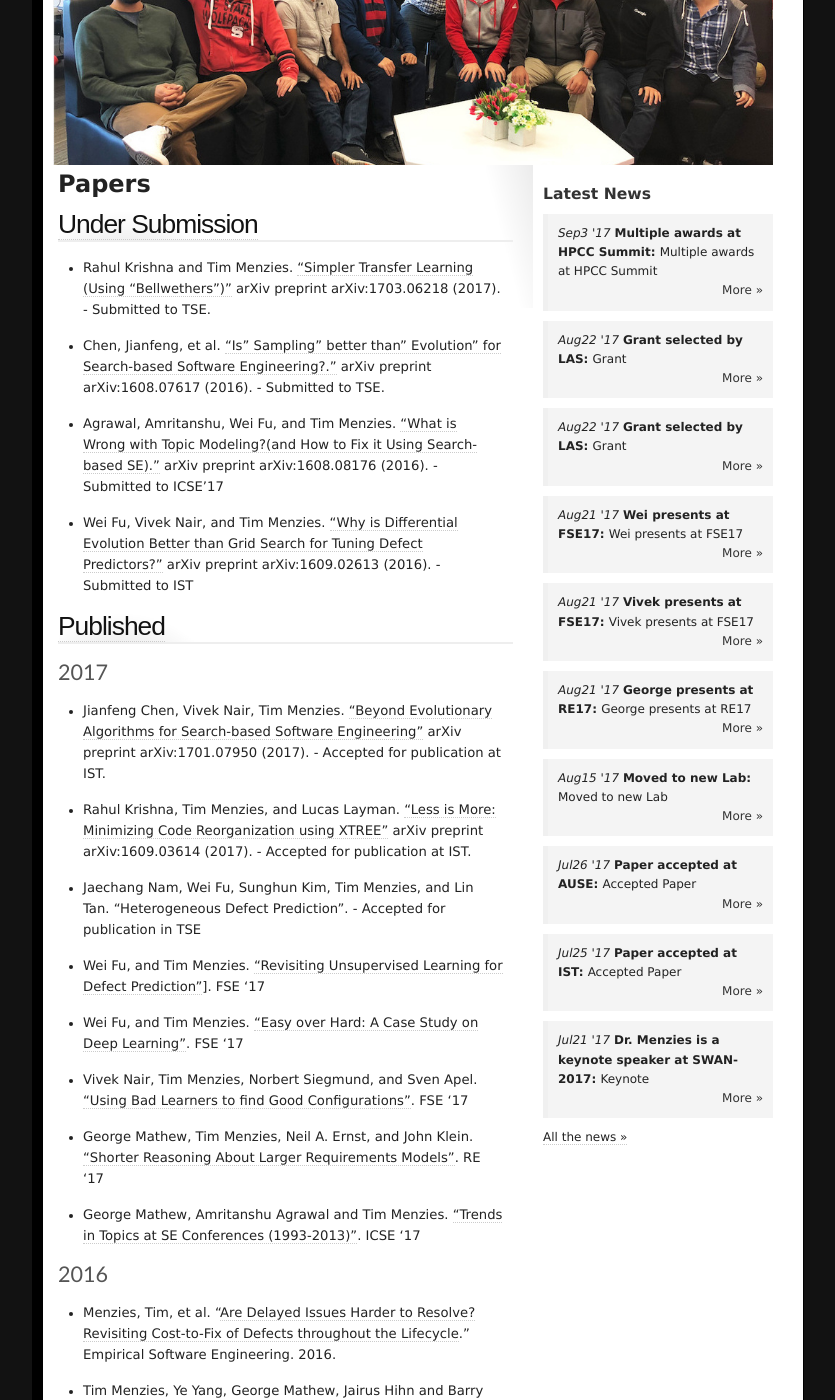
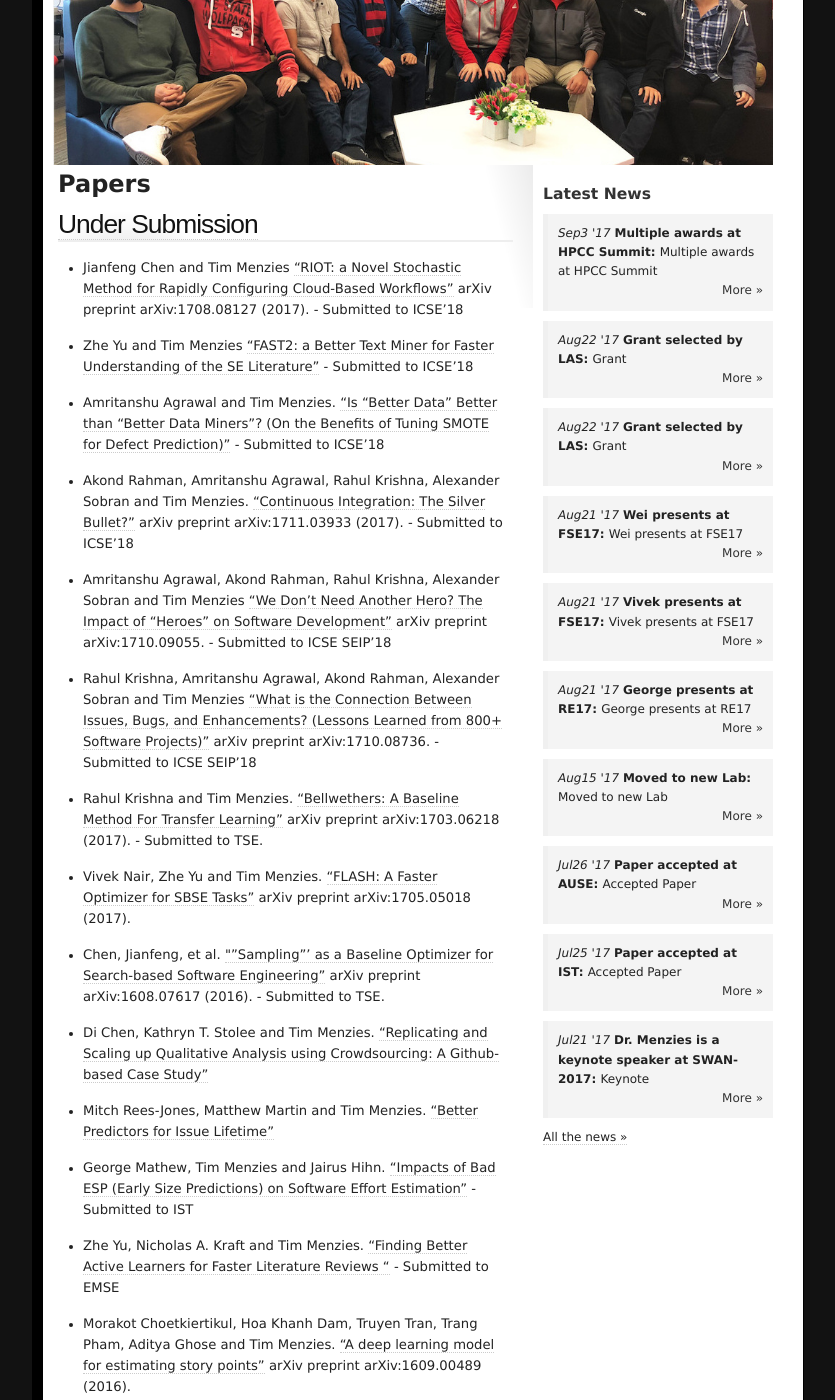
Before and after one commit to ai-se/ai-se.github.io, a Jekyll site: the page built from papers/index.html, in a window 1280 px wide and 1400 px high, scrolled down 345 px. Shown: the whole window, without its empty margins (223-1058 px from the left). Built offline with Jekyll 4.4.1, drawn with Linux system fonts in a browser that asks for light colours; comment, search, counter and statistics services are not loaded; some of the changed text lies outside the part shown.

Commit message:
update pubs

```diff
--- a/papers/_posts/2016-12-31-Papers.md
+++ b/papers/_posts/2016-12-31-Papers.md
@@ -5,6 +5,7 @@ author: Admin
 excerpt: ""
 ---
 ### 2017
+
 + Jianfeng Chen, Vivek Nair, Tim Menzies. ["Beyond Evolutionary Algorithms for Search-based Software Engineering"](https://arxiv.org/pdf/1701.07950.pdf) arXiv preprint arXiv:1701.07950 (2017). - Accepted for publication at IST.
 
 + Rahul Krishna, Tim Menzies, and Lucas Layman. ["Less is More: Minimizing Code Reorganization using XTREE"](https://arxiv.org/abs/1609.03614) arXiv preprint arXiv:1609.03614 (2017). - Accepted for publication at IST.
@@ -20,6 +21,10 @@ excerpt: ""
 + George Mathew, Tim Menzies, Neil A. Ernst, and John Klein. ["Shorter Reasoning About Larger Requirements Models"](https://arxiv.org/pdf/1702.05568.pdf). RE '17
 
 + George Mathew, Amritanshu Agrawal and Tim Menzies. ["Trends in Topics at SE Conferences (1993-2013)"](https://arxiv.org/pdf/1608.08100v1.pdf). ICSE '17
+
++ Tim Menzies, Ye Yang, George Mathew, Barry Boehm and Jairus Hihn. ["Negative Results for Software Effort Estimation"](https://arxiv.org/pdf/1609.05563) - Empirical Software Engineering 22.5 (2017): 2658-2683.
+
++ Tim Menzies, William Nichols, Forrest Shull and Lucas Layman. ["Are Delayed Issues Harder to Resolve? Revisiting Cost-to-Fix of Defects throughout the Lifecycle"](https://arxiv.org/pdf/1609.04886) - Empirical Software Engineering 22.4 (2017): 1903-1935.
 
 
 ### 2016
--- a/papers/_posts/2016-12-31-UnderReview.md
+++ b/papers/_posts/2016-12-31-UnderReview.md
@@ -4,10 +4,36 @@ title: Under Submission
 author: Admin
 excerpt: ""
 ---
-+ Rahul Krishna and Tim Menzies. ["Simpler Transfer Learning (Using "Bellwethers")"](https://arxiv.org/abs/1703.06218) arXiv preprint arXiv:1703.06218 (2017). - Submitted to TSE.
++ Jianfeng Chen and Tim Menzies ["RIOT: a Novel Stochastic Method for Rapidly Configuring Cloud-Based Workflows"](https://arxiv.org/pdf/1708.08127.pdf) arXiv preprint arXiv:1708.08127 (2017). - Submitted to ICSE'18
 
-+ Chen, Jianfeng, et al. ["Is" Sampling" better than" Evolution" for Search-based Software Engineering?."](https://arxiv.org/abs/1608.07617) arXiv preprint arXiv:1608.07617 (2016). - Submitted to TSE.
++ Zhe Yu and Tim Menzies ["FAST2: a Better Text Miner for Faster Understanding of the SE Literature"](https://arxiv.org/pdf/1705.05420.pdf) - Submitted to ICSE'18
+
++ Amritanshu Agrawal and Tim Menzies. ["Is "Better Data" Better than "Better Data Miners"? (On the Benefits of Tuning SMOTE for Defect Prediction)"](https://arxiv.org/pdf/1705.03697.pdf) - Submitted to ICSE'18
+
++ Akond Rahman, Amritanshu Agrawal, Rahul Krishna, Alexander Sobran and Tim Menzies. ["Continuous Integration: The Silver Bullet?"](https://arxiv.org/pdf/1711.03933.pdf) arXiv preprint arXiv:1711.03933 (2017). - Submitted to ICSE'18
+
++ Amritanshu Agrawal, Akond Rahman, Rahul Krishna, Alexander Sobran and Tim Menzies ["We Don't Need Another Hero? The Impact of "Heroes" on Software Development"](https://arxiv.org/pdf/1710.09055.pdf)  arXiv preprint arXiv:1710.09055. - Submitted to ICSE SEIP'18
+
++ Rahul Krishna, Amritanshu Agrawal, Akond Rahman, Alexander Sobran and Tim Menzies ["What is the Connection Between Issues, Bugs, and Enhancements? (Lessons Learned from 800+ Software Projects)"](https://arxiv.org/pdf/1710.08736.pdf) arXiv preprint arXiv:1710.08736. - Submitted to ICSE SEIP'18
+
++ Rahul Krishna and Tim Menzies. ["Bellwethers: A Baseline Method For Transfer Learning"](https://arxiv.org/abs/1703.06218) arXiv preprint arXiv:1703.06218 (2017). - Submitted to TSE.
+
++ Vivek Nair, Zhe Yu and Tim Menzies. ["FLASH: A Faster Optimizer for SBSE Tasks"](https://arxiv.org/pdf/1705.05018.pdf) arXiv preprint arXiv:1705.05018 (2017).
+
++ Chen, Jianfeng, et al. [""Sampling"' as a Baseline Optimizer for Search-based Software Engineering"](https://arxiv.org/abs/1608.07617) arXiv preprint arXiv:1608.07617 (2016). - Submitted to TSE.
+
++ Di Chen, Kathryn T. Stolee and Tim Menzies. ["Replicating and Scaling up Qualitative Analysis using Crowdsourcing: A Github-based Case Study"](https://arxiv.org/pdf/1702.08571.pdf)
+
++ Mitch Rees-Jones, Matthew Martin and Tim Menzies. ["Better Predictors for Issue Lifetime"](https://arxiv.org/pdf/1702.07735.pdf)
+
++ George Mathew, Tim Menzies and Jairus Hihn. ["Impacts of Bad ESP (Early Size Predictions) on Software Effort Estimation"](https://arxiv.org/pdf/1612.03240) - Submitted to IST
+
++ Zhe Yu, Nicholas A. Kraft and Tim Menzies. ["Finding Better Active Learners for Faster Literature Reviews
+"](https://arxiv.org/pdf/1612.03224) - Submitted to EMSE
+
++ Morakot Choetkiertikul, Hoa Khanh Dam, Truyen Tran, Trang Pham, Aditya Ghose and Tim Menzies. ["A deep learning model for estimating story points"](https://arxiv.org/pdf/1609.00489) arXiv preprint arXiv:1609.00489 (2016).
+
 
 + Agrawal, Amritanshu, Wei Fu, and Tim Menzies. ["What is Wrong with Topic Modeling?(and How to Fix it Using Search-based SE)."](https://arxiv.org/abs/1608.08176) arXiv preprint arXiv:1608.08176 (2016). - Submitted to ICSE'17
 
-+ Wei Fu, Vivek Nair, and Tim Menzies. ["Why is Differential Evolution Better than Grid Search for Tuning Defect Predictors?"](http://arxiv.org/abs/1609.02613) 	arXiv preprint arXiv:1609.02613 (2016). - Submitted to IST
++ Wei Fu, Vivek Nair, and Tim Menzies. ["Why is Differential Evolution Better than Grid Search for Tuning Defect Predictors?"](http://arxiv.org/abs/1609.02613) arXiv preprint arXiv:1609.02613 (2016). - Submitted to IST
```
